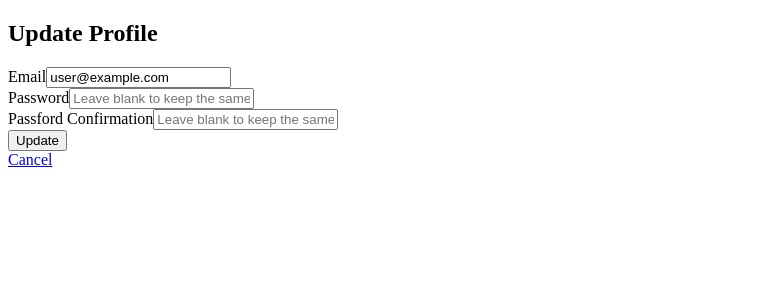
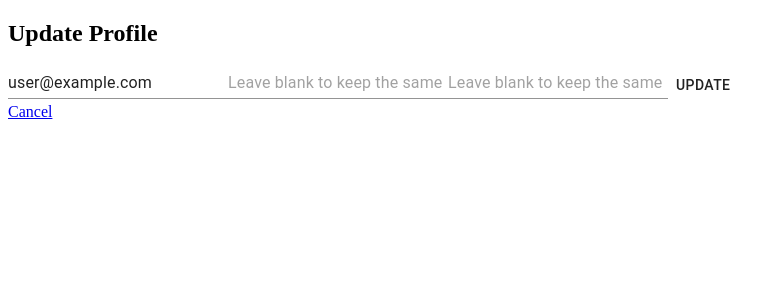
Before and after one commit to essancho/group-MAS, a React (Create React App) app: page /update-profile in a window 1280 px wide. Shown: the top 300 px of the page, without its empty margins (0-784 px from the left). Built offline with nearby package versions, Linux system fonts and the light colour scheme; no server answers; sample sign-in values are in the browser's storage.

Commit message:
fixed Update Profile

```diff
--- a/src/components/UpdateProfile/UpdateProfile.jsx
+++ b/src/components/UpdateProfile/UpdateProfile.jsx
@@ -1,5 +1,6 @@
 import React, { useContext, useRef, useState } from "react";
-import { Form, Button, Card, Alert } from "react-bootstrap";
+import { Button, TextField } from "@material-ui/core";
+import Alert from "@material-ui/lab/Alert";
 import { Link, useHistory } from "react-router-dom";
 import { useAuth } from "../../contexts/AuthContext";
 const UpdateProfile = () => {
@@ -42,47 +43,37 @@ const UpdateProfile = () => {
 
     return (
         <>
-            <Card>
-                <Card.Body>
             <h2 className="text-center mb-4">Update Profile</h2>
 
             {error && <Alert variant="danger">{error}</Alert>}
-                    <Form onSubmit={handleSubmit}>
-                        <Form.Group id="email">
-                            <Form.Label>Email</Form.Label>
-                            <Form.Control
+            <form onSubmit={handleSubmit}>
+                <TextField
+                    required
+                    id="email"
                     type="email"
-                                ref={emailRef}
-                                required
+                    inputRef={emailRef}
                     defaultValue={currentUser.email}
                 />
-                        </Form.Group>
-                        <Form.Group id="password">
-                            <Form.Label>Password</Form.Label>
-                            <Form.Control
+                <TextField
+                    required
+                    id="password"
                     type="password"
-                                ref={passwordRef}
+                    inputRef={passwordRef}
                     placeholder="Leave blank to keep the same"
                 />
-                        </Form.Group>
-                        <Form.Group id="password-confirm">
-                            <Form.Label>Passford Confirmation</Form.Label>
-                            <Form.Control
+                <TextField
+                    required
+                    id="password-confirm"
                     type="password"
-                                ref={passwordConfirmRef}
+                    inputRef={passwordConfirmRef}
                     placeholder="Leave blank to keep the same"
                 />
-                        </Form.Group>
-                        <Button
-                            disabled={loading}
-                            className="w-100"
-                            type="submit"
-                        >
+
+                <Button disabled={loading} className="w-100" type="submit">
                     Update
                 </Button>
-                    </Form>
-                </Card.Body>
-            </Card>
+            </form>
+
             <div className="w-100 text-center mt-2">
                 <Link to="/">Cancel</Link>
             </div>
```
Lines whose indentation alone changed are shown as unchanged.
